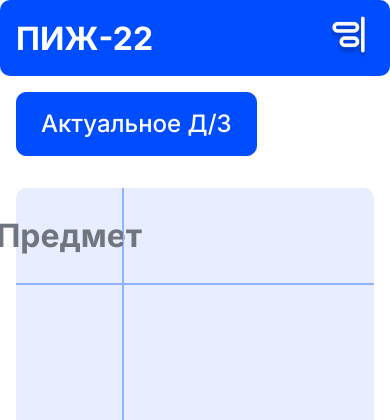
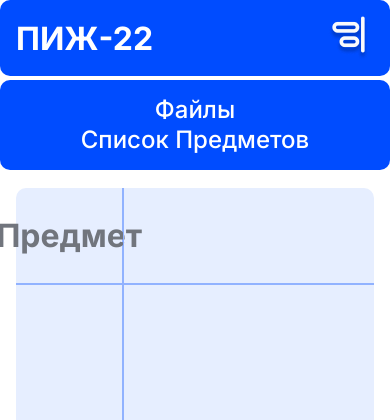
Before and after one commit to NeTRooo/pj-b-o-22-1, a Django app: template pj/main_page/templates/main_page/main_page.html in a window 390 px wide, after a click that opens the changed part. Shown: the top 420 px of the page. Run offline with Django 3.2, Linux system fonts and the light colour scheme; the template is opened without the code that fills it, so the values that code supplies are empty.

Commit message:
Обновил мобильный дизайн

```diff
--- a/pj/main_page/static/main_page/css/style.css
+++ b/pj/main_page/static/main_page/css/style.css
@@ -34,7 +34,7 @@
 .nav{display:flex;flex-direction:row;justify-content:space-between;align-items:center;padding-left:48px;padding-right:48px;background-color:var(--BG_2);z-index:2;height:76px;border-radius:10px;color:var(--TC_0);}
 .content{margin-top:32px;margin-left:48px;margin-right:48px;}
 .nav .other a,.nav .logo a p{cursor:pointer;}
-.other a{margin-left:16px;}.mobile,.menu,.burger_hidden{visibility:hidden;display:none;}
+.other a{margin-left:16px;}.mobile,.burger_hidden{visibility:hidden;display:none;}
 .open-svg{transition:0.5s;transform:rotateY(180deg);}
 /* disciplines */
 .schedule_left{height:50%;width:25%;color:var(--TC_2);border-radius:10px 0px 0px 10px;}
--- a/pj/main_page/static/main_page/css/transform.css
+++ b/pj/main_page/static/main_page/css/transform.css
@@ -10,7 +10,7 @@
     .nav .logo a p:first-child,.nav .other{visibility:hidden;display:none;}
     .mobile{visibility:visible;display:block;}
 
-    .menu{background-color:var(--BG_2);width:100px;height:200px;position:absolute;top:76px;transform: scaleY(0);}
+    .menu{position:absolute;top:80px;height:90px;width:100%;background-color:var(--BG_2);left:0px;border-radius:10px;display:flex;flex-direction:column;align-items:center;justify-content:center;}
 }
 @media only screen and (max-width:480px){
 
--- a/pj/main_page/static/main_page/js/nav.js
+++ b/pj/main_page/static/main_page/js/nav.js
@@ -2,13 +2,12 @@
     if (x=='burger'){
         if (document.getElementById(x).classList.contains('burger_hidden')){
             document.getElementById(x).classList.remove('burger_hidden');
+            // document.getElementById(x).classList.remove('burger_hidden');
             document.getElementById('open1').classList.add('open-svg');
-            // document.getElementById('open1').src="/static/main_page/img/open_after.png";
         }
         else{
             document.getElementById(x).classList.add('burger_hidden');
             document.getElementById('open1').classList.remove('open-svg');
-            // document.getElementById('open1').src="/static/main_page/img/open.png";
         }
     }
 };
--- a/pj/main_page/templates/main_page/shablon.html
+++ b/pj/main_page/templates/main_page/shablon.html
@@ -29,8 +29,8 @@
         <div class="mobile">
             <img onclick="open_burger('burger')" id="open1" src="{% static 'main_page/img/open.png' %}">
             <div id="burger" class="menu burger_hidden">
-                <div><a href="/files/" class="ui_18_m">Файлы</a></div>
-                <div><a href="/disciplines/" class="ui_18_m">Список Предметов</a></div>
+                <a href="/files/" class="h5">Файлы</a>
+                <a href="/disciplines/" class="h5">Список Предметов</a>
             </div>
             <div id="open_window1" class="nav__profile-open-window window_hidden"></div>
         </div>
```
Also changed, not shown: 1 other file.
